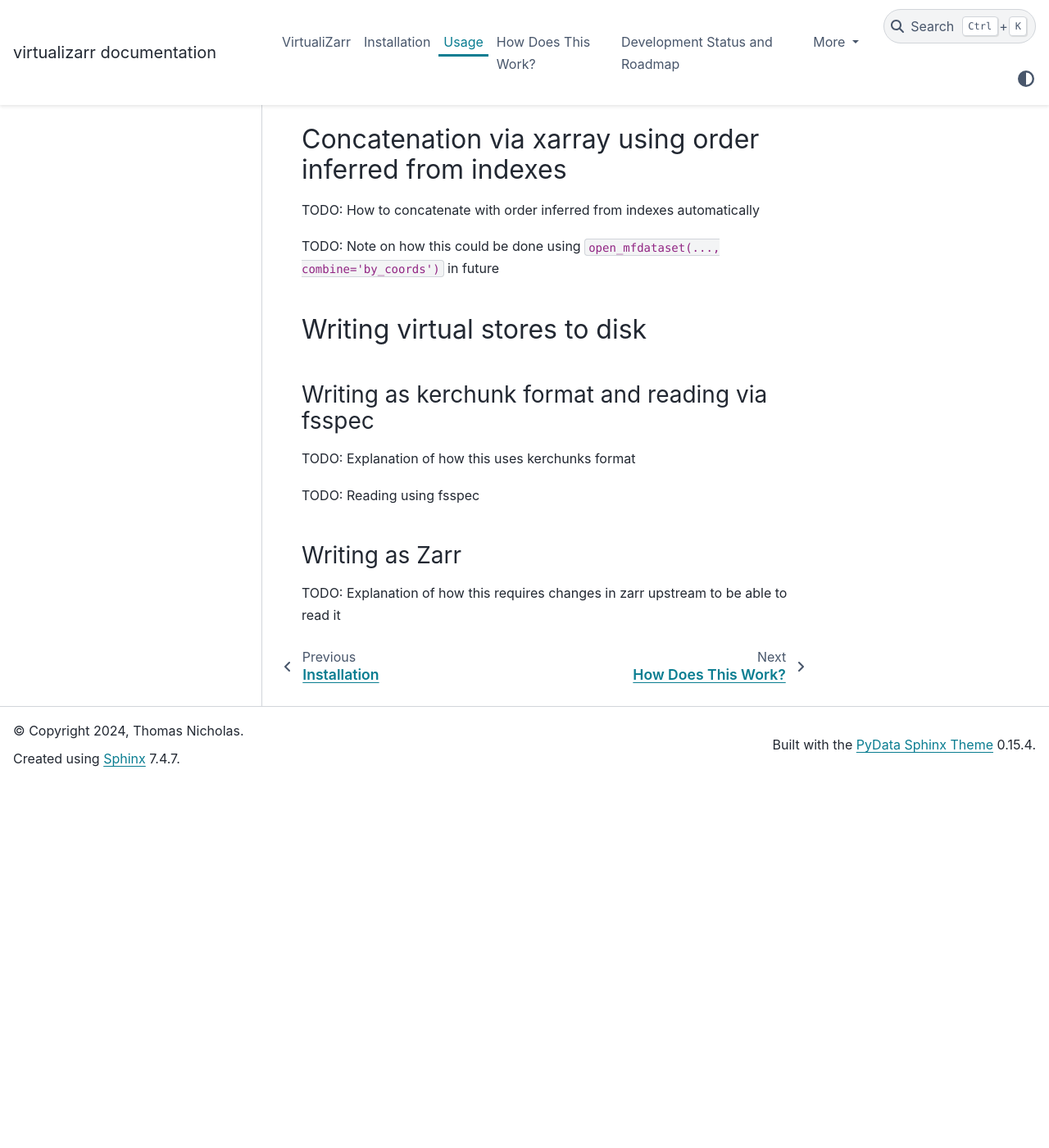
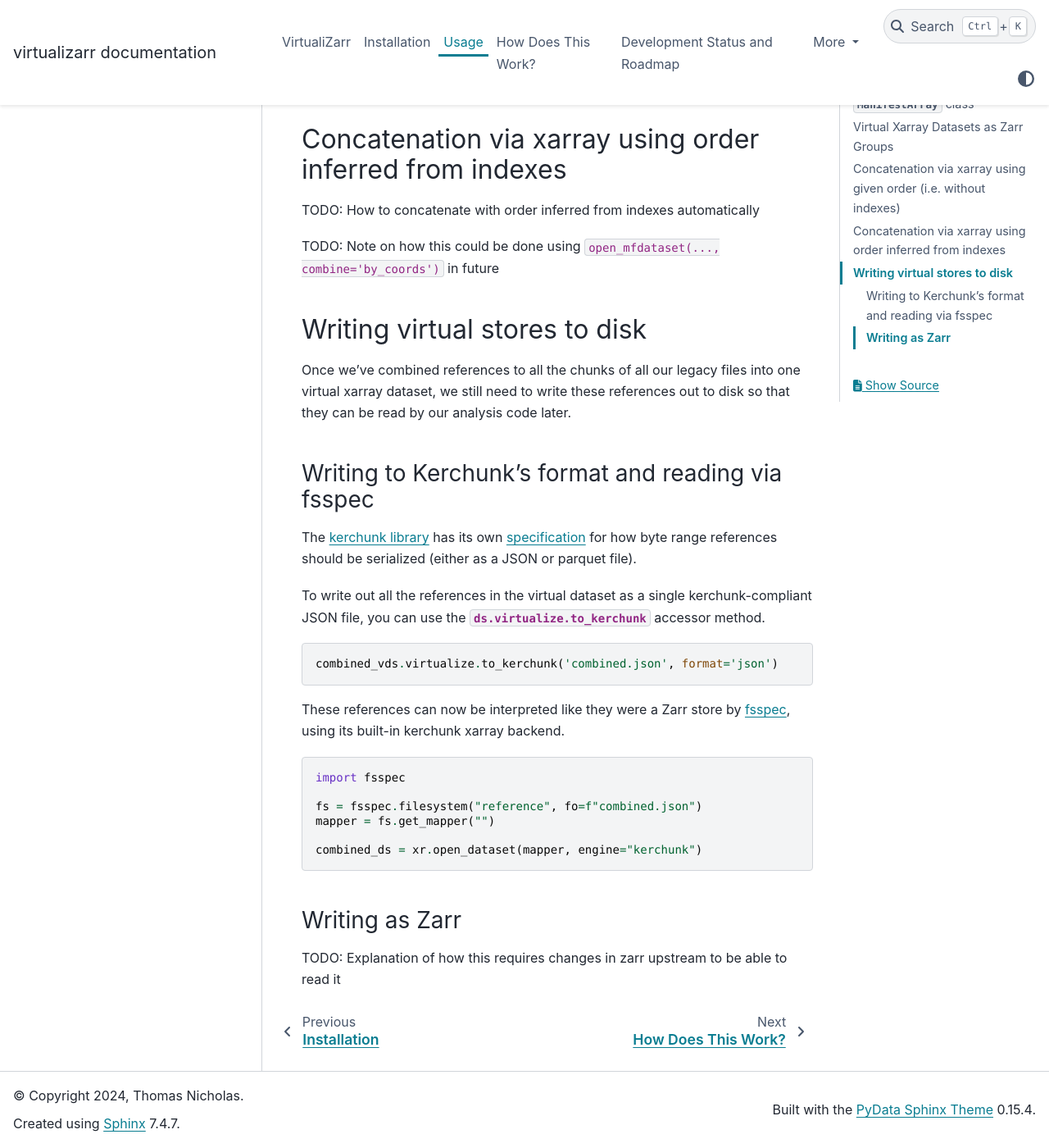
Before and after one commit to zarr-developers/VirtualiZarr, a Sphinx documentation site: the page built from docs/usage.md, in a window 1280 px wide and 1400 px high, scrolled down 4772 px. Shown: the whole window at 82% size. Built offline with Sphinx 7.4.7 and the PyData theme 0.15.4, drawn with Linux system fonts in a browser that asks for light colours; before the commit the page ends 5727 px from its top, so only the background shows below that; some of the changed text lies outside the part shown.

Commit message:
writing as kerchunk format

````diff
--- a/docs/usage.md
+++ b/docs/usage.md
@@ -165,11 +165,28 @@ TODO: Note on how this could be done using `open_mfdataset(..., combine='by_coor
 
 ## Writing virtual stores to disk
 
-### Writing as kerchunk format and reading via fsspec
+Once we've combined references to all the chunks of all our legacy files into one virtual xarray dataset, we still need to write these references out to disk so that they can be read by our analysis code later.
 
-TODO: Explanation of how this uses kerchunks format
+### Writing to Kerchunk's format and reading via fsspec
 
-TODO: Reading using fsspec
+The [kerchunk library](https://github.com/fsspec/kerchunk) has its own [specification](https://fsspec.github.io/kerchunk/spec.html) for how byte range references should be serialized (either as a JSON or parquet file).
+
+To write out all the references in the virtual dataset as a single kerchunk-compliant JSON file, you can use the {py:meth}`ds.virtualize.to_kerchunk <virtualizarr.xarray.VirtualiZarrDatasetAccessor.to_kerchunk>` accessor method.
+
+```python
+combined_vds.virtualize.to_kerchunk('combined.json', format='json')
+```
+
+These references can now be interpreted like they were a Zarr store by [fsspec](https://github.com/fsspec/filesystem_spec), using its built-in kerchunk xarray backend.
+
+```python
+import fsspec
+
+fs = fsspec.filesystem("reference", fo=f"combined.json")
+mapper = fs.get_mapper("")
+
+combined_ds = xr.open_dataset(mapper, engine="kerchunk")
+```
 
 ### Writing as Zarr
 
````
